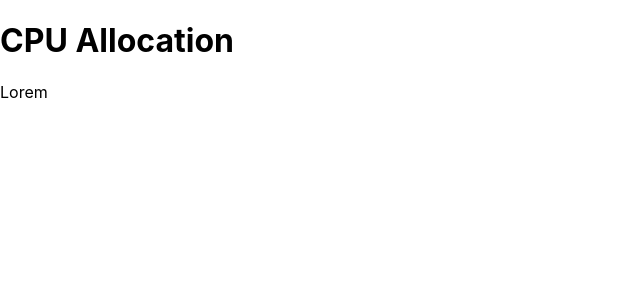
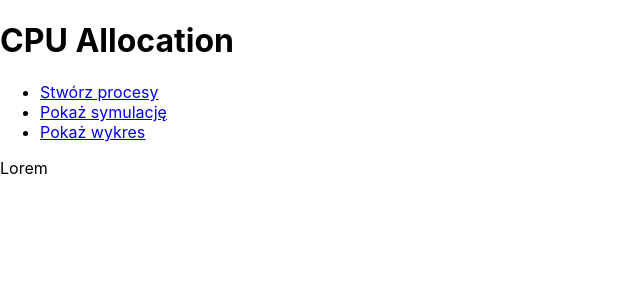
Before and after one commit to NowakKamil30/CPU-allocation, a React (Create React App) app: page / in a window 1280 px wide. Shown: the top 300 px of the page, without its empty margins (0-640 px from the left). Built offline with nearby package versions, Linux system fonts and the light colour scheme.

Commit message:
fix problem with invisible navigation

```diff
--- a/src/App.js
+++ b/src/App.js
@@ -5,6 +5,7 @@ import {createStore} from "redux";
 import reducers from "./reducers";
 import Header from "./layouts/Header";
 import Footer from "./layouts/Footer";
+import Nav from "./layouts/Nav";
 import Main from "./layouts/Main";
 
 const store = createStore(reducers);
@@ -14,6 +15,7 @@ function App() {
     <Provider store = {store}>
       <div className="App">
         <Header title = {"CPU Allocation"}/>
+        <Nav/>
         <Main/>
         <Footer/>
       </div>
```
